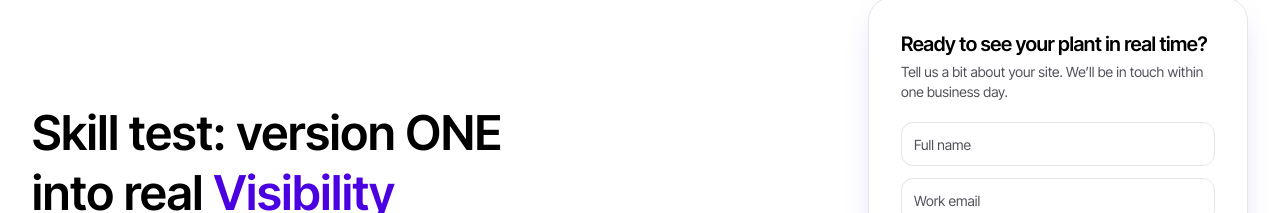
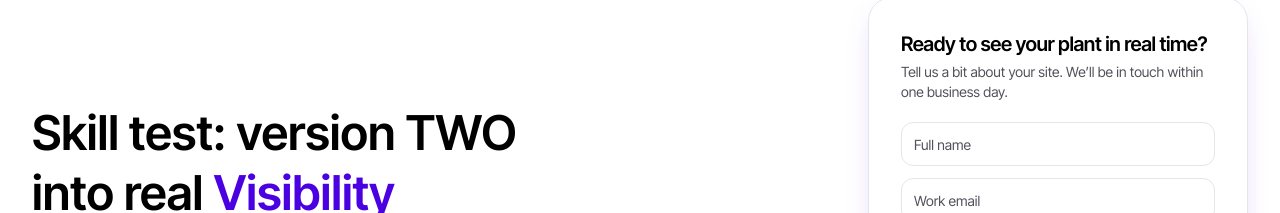
Before and after one commit to sreekar-gkb/Landing-pages-ravenlabs, a Next.js app: page /skill-test-existing-page in a window 1280 px wide. Shown: the part 183-396 px from the top of the page. Built offline with nearby package versions, Linux system fonts and the light colour scheme; no server answers.

Commit message:
Deploy skill-test-existing-page landing page

```diff
--- a/app/skill-test-existing-page/campaign.ts
+++ b/app/skill-test-existing-page/campaign.ts
@@ -14,7 +14,7 @@ const campaign: Campaign = {
   },
   partner: { name: 'Zoho IoT', logo: '/skill-test-existing-page/img/logos-zoho-iot.png', logoWidth: 262, logoHeight: 128 },
   hero: {
-    line1: 'Skill test: version ONE',
+    line1: 'Skill test: version TWO',
     prefix: 'into real',
     rotatingWords: ['Uptime', 'Savings', 'Safety', 'Visibility'],
     lead: 'Raven Labs connects the sensors and PLCs already on your floor to Zoho IoT, then turns every abnormal reading into a maintenance job your team sees straight away.',
```
